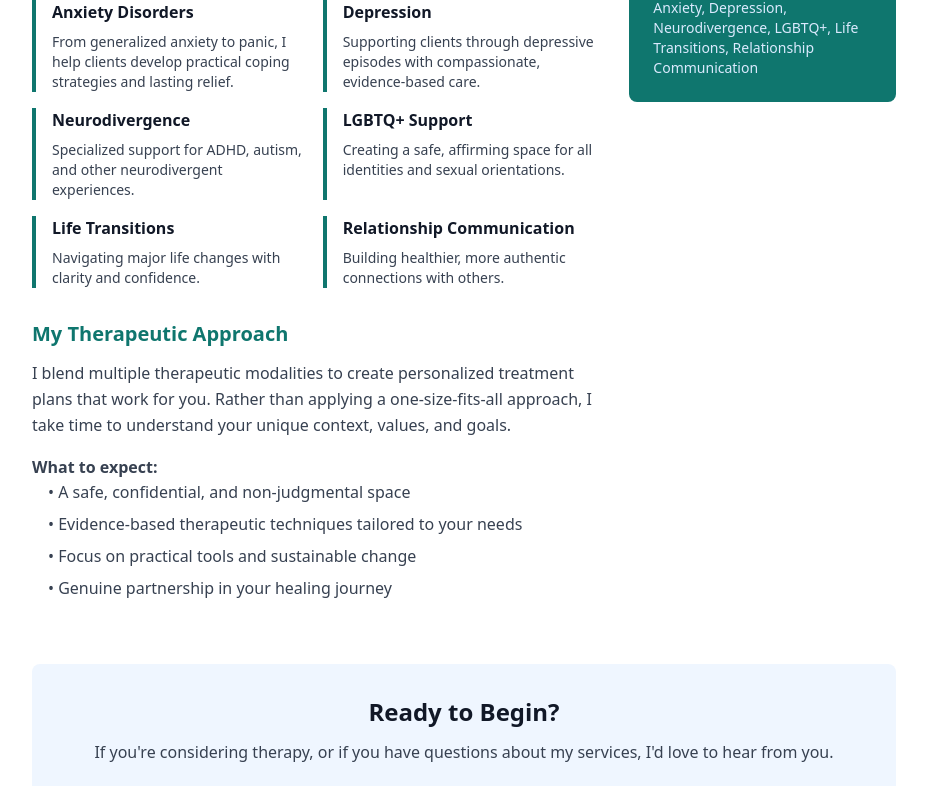
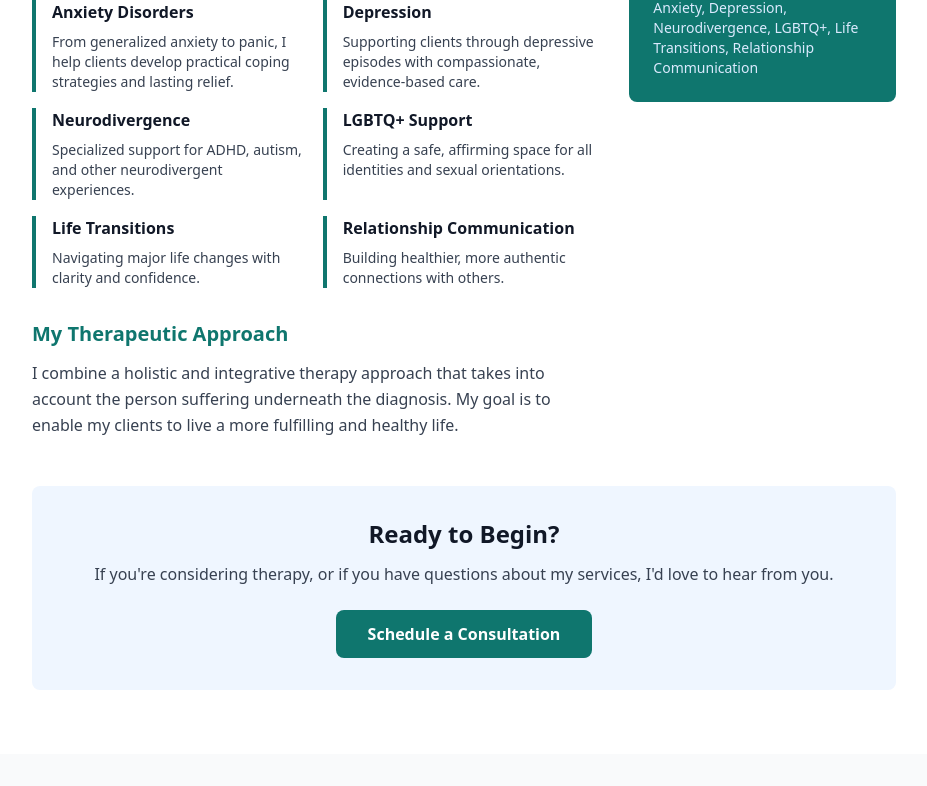
Before and after one commit to Bluemystridge/Clinical-Psychology-Website, a Next.js app: page /about in a window 1280 px wide. Shown: the part 530-1316 px from the top of the page, without its empty margins (176-1103 px from the left). Built offline with nearby package versions, Linux system fonts and the light colour scheme.

Commit message:
Update My Therapeutic Approach section with concise text and update About page

```diff
--- a/app/about/page.tsx
+++ b/app/about/page.tsx
@@ -50,19 +50,9 @@ export default function About() {
             </div>
 
             <h3 className="text-xl font-semibold text-primary mt-8 mb-3">My Therapeutic Approach</h3>
-            <p className="text-gray-700 leading-relaxed mb-4">
-              I blend multiple therapeutic modalities to create personalized treatment plans that work for you. Rather than applying a one-size-fits-all approach, I take time to understand your unique context, values, and goals.
+            <p className="text-gray-700 leading-relaxed">
+              I combine a holistic and integrative therapy approach that takes into account the person suffering underneath the diagnosis. My goal is to enable my clients to live a more fulfilling and healthy life.
             </p>
-
-            <p className="text-gray-700 leading-relaxed">
-              <strong>What to expect:</strong>
-            </p>
-            <ul className="text-gray-700 space-y-2 mb-4 ml-4">
-              <li>• A safe, confidential, and non-judgmental space</li>
-              <li>• Evidence-based therapeutic techniques tailored to your needs</li>
-              <li>• Focus on practical tools and sustainable change</li>
-              <li>• Genuine partnership in your healing journey</li>
-            </ul>
           </div>
 
           <div className="bg-primary text-white p-6 rounded-lg h-fit sticky top-20">
```
